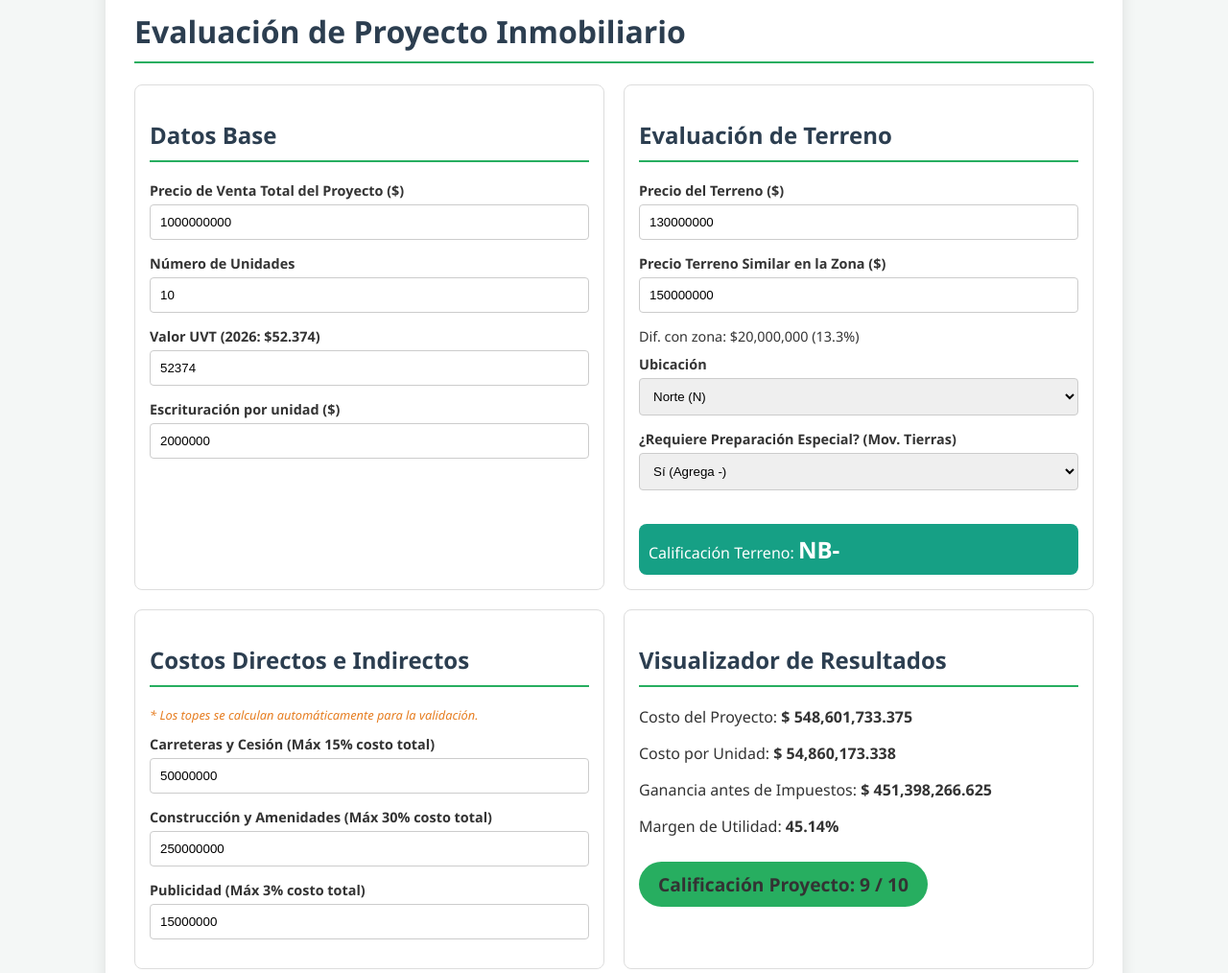
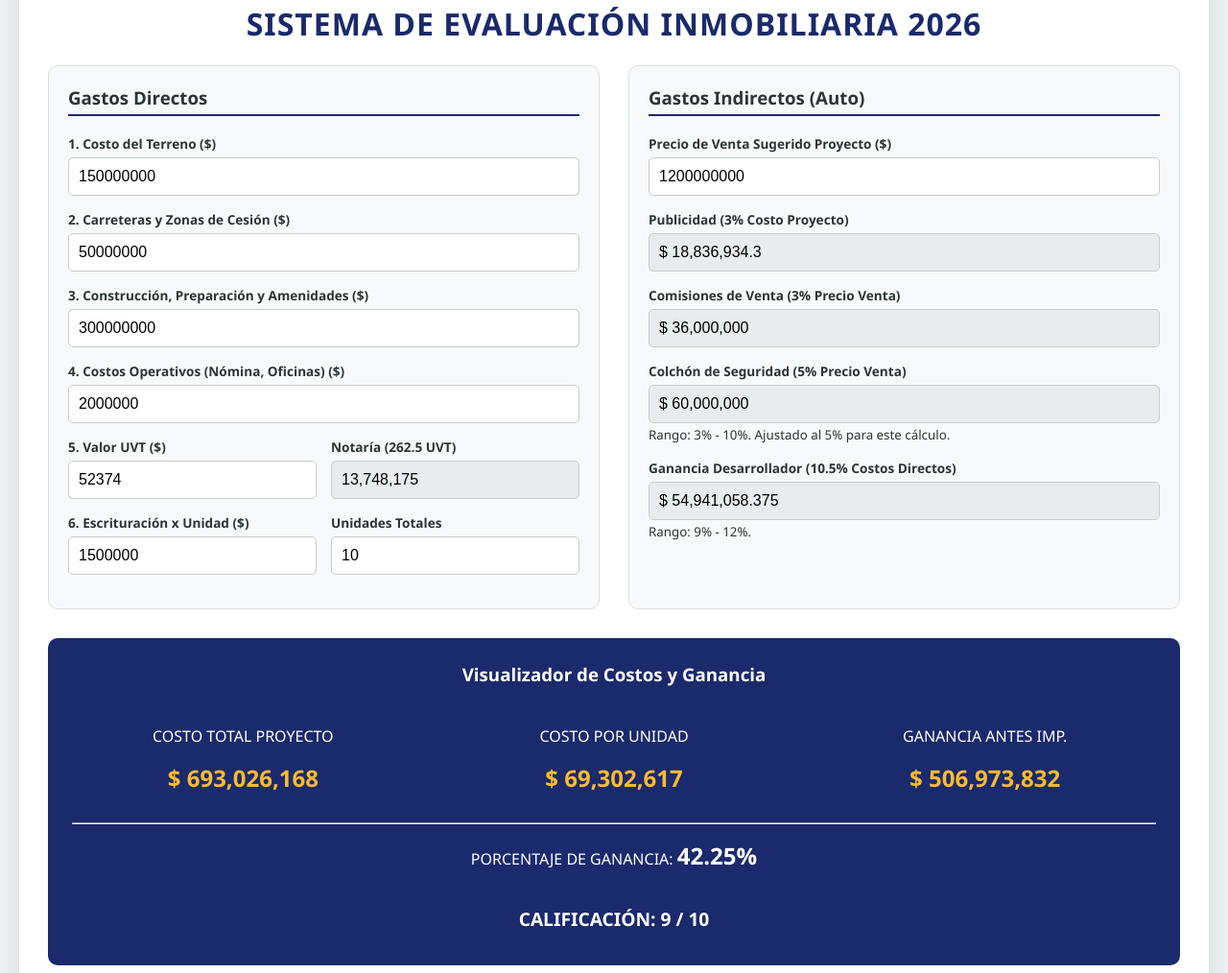
Before and after one commit to frontado-lgtm/Desarrollo-inmobiliario, a plain HTML site: page index.html in a window 1280 px wide. Shown: the part 68-1082 px from the top of the page at 96% size. Drawn offline with Linux system fonts and the light colour scheme.

Commit message:
Update index.html

```diff
--- a/index.html
+++ b/index.html
@@ -3,154 +3,231 @@
 <head>
     <meta charset="UTF-8">
     <meta name="viewport" content="width=device-width, initial-scale=1.0">
-    <title>Evaluador de Proyectos Inmobiliarios 2026</title>
+    <title>Evaluador Inmobiliario Pro 2026</title>
     <style>
         :root {
-            --primary: #2c3e50;
-            --secondary: #27ae60;
-            --accent: #e67e22;
-            --bg: #f4f7f6;
+            --primary: #1a2a6c;
+            --secondary: #b21f1f;
+            --accent: #fdbb2d;
+            --light: #f8f9fa;
+            --dark: #2d3436;
         }
-        body { font-family: 'Segoe UI', Tahoma, Geneva, Verdana, sans-serif; background: var(--bg); padding: 20px; color: #333; }
-        .container { max-width: 1000px; margin: auto; background: white; padding: 30px; border-radius: 12px; box-shadow: 0 5px 15px rgba(0,0,0,0.1); }
-        h1, h2 { color: var(--primary); border-bottom: 2px solid var(--secondary); padding-bottom: 10px; }
-        .grid { display: grid; grid-template-columns: 1fr 1fr; gap: 20px; }
-        .section { background: #fff; padding: 15px; border: 1px solid #ddd; border-radius: 8px; }
-        label { display: block; margin-bottom: 5px; font-weight: bold; font-size: 0.9em; }
-        input, select { width: 100%; padding: 10px; margin-bottom: 15px; border: 1px solid #ccc; border-radius: 4px; box-sizing: border-box; }
-        .result-box { background: var(--primary); color: white; padding: 20px; border-radius: 8px; margin-top: 20px; }
-        .badge { display: inline-block; padding: 10px 20px; border-radius: 50px; font-weight: bold; font-size: 1.2em; margin-top: 10px; }
-        .score-10 { background: #27ae60; }
-        .score-low { background: #c0392b; }
-        .warning { color: #e67e22; font-size: 0.8em; font-style: italic; }
+        body { font-family: 'Segoe UI', Roboto, sans-serif; background: #eef2f3; margin: 0; padding: 20px; color: var(--dark); }
+        .container { max-width: 1200px; margin: auto; background: white; padding: 30px; border-radius: 15px; box-shadow: 0 10px 30px rgba(0,0,0,0.1); }
+
+        h1, h2 { text-align: center; color: var(--primary); text-transform: uppercase; letter-spacing: 1px; }
+        h3 { border-bottom: 2px solid var(--primary); padding-bottom: 5px; margin-top: 0; }
+
+        /* Layout Grid */
+        .main-grid { display: grid; grid-template-columns: 1fr 1fr; gap: 30px; margin-bottom: 30px; }
+        .section { background: var(--light); padding: 20px; border-radius: 10px; border: 1px solid #ddd; }
+
+        .visualizador-central { grid-column: 1 / span 2; background: var(--primary); color: white; padding: 25px; border-radius: 10px; text-align: center; }
+
+        /* Form Elements */
+        .input-group { margin-bottom: 15px; }
+        label { display: block; font-weight: bold; margin-bottom: 5px; font-size: 0.85em; }
+        input, select { width: 100%; padding: 10px; border: 1px solid #ccc; border-radius: 5px; box-sizing: border-box; font-size: 1em; }
+        input:read-only { background: #e9ecef; cursor: not-allowed; }
+
+        /* Evaluation Style */
+        .terreno-section { margin-top: 40px; border-top: 3px dashed #ccc; padding-top: 30px; }
+        .res-destacado { font-size: 1.5em; font-weight: bold; color: var(--accent); }
+        .badge { display: inline-block; padding: 10px 25px; border-radius: 50px; font-size: 1.2em; font-weight: bold; margin-top: 10px; }
+        .nota-alta { background: #27ae60; color: white; }
+        .nota-baja { background: #c0392b; color: white; }
+
+        .flex-row { display: flex; gap: 15px; align-items: center; }
+        .flex-row div { flex: 1; }
     </style>
 </head>
 <body>
 
 <div class="container">
-    <h1>Evaluación de Proyecto Inmobiliario</h1>
+    <h1>Sistema de Evaluación Inmobiliaria 2026</h1>
 
-    <div class="grid">
+    <div class="main-grid">
         <div class="section">
-            <h2>Datos Base</h2>
-            <label>Precio de Venta Total del Proyecto ($)</label>
-            <input type="number" id="precioVentaTotal" value="1000000000" oninput="calcular()">
-
-            <label>Número de Unidades</label>
+            <h3>Gastos Directos</h3>
+            <div class="input-group">
+                <label>1. Costo del Terreno ($)</label>
+                <input type="number" id="costoTerreno" value="150000000" oninput="calcular()">
+            </div>
+            <div class="input-group">
+                <label>2. Carreteras y Zonas de Cesión ($)</label>
+                <input type="number" id="costoCarreteras" value="50000000" oninput="calcular()">
+            </div>
+            <div class="input-group">
+                <label>3. Construcción, Preparación y Amenidades ($)</label>
+                <input type="number" id="costoConstruccion" value="300000000" oninput="calcular()">
+            </div>
+            <div class="input-group">
+                <label>4. Costos Operativos (Nómina, Oficinas) ($)</label>
+                <input type="number" id="costoOperativo" value="2000000" oninput="calcular()">
+            </div>
+            <div class="input-group">
+                <div class="flex-row">
+                    <div>
+                        <label>5. Valor UVT ($)</label>
+                        <input type="number" id="valorUVT" value="52374" oninput="calcular()">
+                    </div>
+                    <div>
+                        <label>Notaría (262.5 UVT)</label>
+                        <input type="text" id="costoNotarial" readonly>
+                    </div>
+                </div>
+            </div>
+            <div class="input-group">
+                <div class="flex-row">
+                    <div>
+                        <label>6. Escrituración x Unidad ($)</label>
+                        <input type="number" id="escrituracionUnidad" value="1500000" oninput="calcular()">
+                    </div>
+                    <div>
+                        <label>Unidades Totales</label>
                         <input type="number" id="numUnidades" value="10" oninput="calcular()">
-
-            <label>Valor UVT (2026: $52.374)</label>
-            <input type="number" id="valorUVT" value="52374" oninput="calcular()">
-
-            <label>Escrituración por unidad ($)</label>
-            <input type="number" id="escrituracionUnidad" value="2000000" oninput="calcular()">
+                    </div>
+                </div>
+            </div>
         </div>
 
         <div class="section">
+            <h3>Gastos Indirectos (Auto)</h3>
+            <div class="input-group">
+                <label>Precio de Venta Sugerido Proyecto ($)</label>
+                <input type="number" id="precioVentaTotal" value="1200000000" oninput="calcular()">
+            </div>
+            <div class="input-group">
+                <label>Publicidad (3% Costo Proyecto)</label>
+                <input type="text" id="autoPublicidad" readonly>
+            </div>
+            <div class="input-group">
+                <label>Comisiones de Venta (3% Precio Venta)</label>
+                <input type="text" id="autoComisiones" readonly>
+            </div>
+            <div class="input-group">
+                <label>Colchón de Seguridad (5% Precio Venta)</label>
+                <input type="text" id="autoColchon" readonly>
+                <small>Rango: 3% - 10%. Ajustado al 5% para este cálculo.</small>
+            </div>
+            <div class="input-group">
+                <label>Ganancia Desarrollador (10.5% Costos Directos)</label>
+                <input type="text" id="autoGananciaDes" readonly>
+                <small>Rango: 9% - 12%.</small>
+            </div>
+        </div>
+
+        <div class="visualizador-central">
+            <h3>Visualizador de Costos y Ganancia</h3>
+            <div class="main-grid" style="grid-template-columns: repeat(3, 1fr); background: none; border: none;">
+                <div>
+                    <p>COSTO TOTAL PROYECTO</p>
+                    <div id="resCostoTotal" class="res-destacado">$ 0</div>
+                </div>
+                <div>
+                    <p>COSTO POR UNIDAD</p>
+                    <div id="resCostoUnidad" class="res-destacado">$ 0</div>
+                </div>
+                <div>
+                    <p>GANANCIA ANTES IMP.</p>
+                    <div id="resGananciaAbs" class="res-destacado">$ 0</div>
+                </div>
+            </div>
+            <hr>
+            <p>PORCENTAJE DE GANANCIA: <span id="resMargenPct" style="font-size: 1.5em; font-weight: bold;">0%</span></p>
+            <div id="puntuacionFinal" class="badge">Calificación: -</div>
+        </div>
+    </div>
+
+    <div class="terreno-section">
         <h2>Evaluación de Terreno</h2>
-            <label>Precio del Terreno ($)</label>
-            <input type="number" id="costoTerreno" value="130000000" oninput="calcular()">
+        <div class="main-grid">
+            <div class="section">
+                <div class="input-group">
+                    <label>Precio Venta de este Terreno ($)</label>
+                    <input type="number" id="terrenoActual" oninput="calcular()">
+                </div>
+                <div class="input-group">
+                    <label>Precio Lote Similar en Zona ($)</label>
+                    <input type="number" id="terrenoReferencia" oninput="calcular()">
+                </div>
+                <div id="diffTerreno" style="background: #fff; padding: 10px; border-radius: 5px; font-weight: bold;">
+                    Diferencia: $0 (0%)
+                </div>
+            </div>
 
-            <label>Precio Terreno Similar en la Zona ($)</label>
-            <input type="number" id="costoTerrenoSimilar" value="150000000" oninput="calcular()">
-
-            <div id="diffTerreno" style="font-size: 0.9em; margin-bottom: 10px;"></div>
-
+            <div class="section">
+                <div class="input-group">
                     <label>Ubicación</label>
                     <select id="ubicacion" onchange="calcular()">
                         <option value="N">Norte (N)</option>
                         <option value="C">Centro (C)</option>
                         <option value="S">Sur (S)</option>
                     </select>
-
-            <label>¿Requiere Preparación Especial? (Mov. Tierras)</label>
+                </div>
+                <div class="input-group">
+                    <label>¿Requiere Preparación Especial de Terreno?</label>
                     <select id="preparacion" onchange="calcular()">
-                <option value="-">Sí (Agrega -)</option>
-                <option value="+">No (Agrega +)</option>
+                        <option value="-">Sí (Afecta negativo -)</option>
+                        <option value="+">No (Afecta positivo +)</option>
                     </select>
-
-            <div class="result-box" style="padding:10px; background:#16a085;">
-                Calificación Terreno: <span id="califLetras" style="font-weight:bold; font-size:1.5em;">---</span>
+                </div>
+                <div style="text-align: center;">
+                    <label>CALIFICACIÓN FINAL TERRENO</label>
+                    <div id="notaLetras" style="font-size: 3em; color: var(--primary); font-weight: 900;">---</div>
                 </div>
             </div>
-    </div>
-
-    <div class="grid" style="margin-top:20px;">
-        <div class="section">
-            <h2>Costos Directos e Indirectos</h2>
-            <p class="warning">* Los topes se calculan automáticamente para la validación.</p>
-
-            <label>Carreteras y Cesión (Máx 15% costo total)</label>
-            <input type="number" id="costoCarreteras" value="50000000" oninput="calcular()">
-
-            <label>Construcción y Amenidades (Máx 30% costo total)</label>
-            <input type="number" id="costoConstruccion" value="250000000" oninput="calcular()">
-
-            <label>Publicidad (Máx 3% costo total)</label>
-            <input type="number" id="costoPublicidad" value="15000000" oninput="calcular()">
-        </div>
-
-        <div class="section" id="resultados">
-            <h2>Visualizador de Resultados</h2>
-            <p>Costo del Proyecto: <b id="resCostoTotal">$0</b></p>
-            <p>Costo por Unidad: <b id="resCostoUnidad">$0</b></p>
-            <p>Ganancia antes de Impuestos: <b id="resGanancia">$0</b></p>
-            <p>Margen de Utilidad: <b id="resMargen">0%</b></p>
-
-            <div id="puntuacionFinal" class="badge">Nota: 0 / 10</div>
         </div>
     </div>
 </div>
 
 <script>
 function calcular() {
-    // 1. Obtención de valores básicos
+    // --- VARIABLES DE ENTRADA ---
     const ventaTotal = parseFloat(document.getElementById('precioVentaTotal').value) || 0;
-    const unidades = parseFloat(document.getElementById('numUnidades').value) || 1;
+    const numUnidades = parseFloat(document.getElementById('numUnidades').value) || 1;
     const uvt = parseFloat(document.getElementById('valorUVT').value) || 0;
-    const terreno = parseFloat(document.getElementById('costoTerreno').value) || 0;
-    const terrenoSimilar = parseFloat(document.getElementById('costoTerrenoSimilar').value) || 0;
-    const escrituracionUnidad = parseFloat(document.getElementById('escrituracionUnidad').value) || 0;
 
-    // 2. Costos Directos e Indirectos fijos por fórmula
-    const costoOperativo = ventaTotal * 0.002; // 0.2%
-    const costoNotarial = 262.5 * uvt;
-    const costoEscrituracionTotal = (escrituracionUnidad / 2) * unidades;
+    // Costos Directos
+    const cTerreno = parseFloat(document.getElementById('costoTerreno').value) || 0;
+    const cCarreteras = parseFloat(document.getElementById('costoCarreteras').value) || 0;
+    const cConstruccion = parseFloat(document.getElementById('costoConstruccion').value) || 0;
+    const cOperativo = parseFloat(document.getElementById('costoOperativo').value) || 0;
+    const cNotarial = 262.5 * uvt;
+    const cEscrituracionTotal = (parseFloat(document.getElementById('escrituracionUnidad').value) || 0) / 2 * numUnidades;
+
+    document.getElementById('costoNotarial').value = cNotarial.toLocaleString();
+
+    const totalDirectos = cTerreno + cCarreteras + cConstruccion + cOperativo + cNotarial + cEscrituracionTotal;
+
+    // --- CÁLCULOS INDIRECTOS (Recursivos básicos) ---
+    // Publicidad es 3% del costo proyecto. Para evitar bucle infinito, usamos una aproximación
+    // del costo total basada en directos o calculamos sobre la marcha.
     const comisionesVenta = ventaTotal * 0.03;
+    const colchon = ventaTotal * 0.05; // 5% como valor medio
+    const gananciaDesarrollador = totalDirectos * 0.105; // 10.5% como valor medio
 
-    // Costos variables ingresados
-    const carreteras = parseFloat(document.getElementById('costoCarreteras').value) || 0;
-    const construccion = parseFloat(document.getElementById('costoConstruccion').value) || 0;
-    const publicidad = parseFloat(document.getElementById('costoPublicidad').value) || 0;
+    // Estimación de Publicidad (Costo Proyecto aprox = Directos * 1.2)
+    const publicidad = (totalDirectos * 1.2) * 0.03;
 
-    // Suma temporal para calcular ganancia desarrollador (sobre costos directos)
-    // Costos Directos = Terreno + Carreteras + Construcción + Operativos + Notarial + Escrituración
-    const totalDirectos = terreno + carreteras + construccion + costoOperativo + costoNotarial + costoEscrituracionTotal;
-    const gananciaDesarrollador = totalDirectos * 0.105; // Promedio entre 9% y 12% para el cálculo
+    const costoProyecto = totalDirectos + publicidad + comisionesVenta + colchon + gananciaDesarrollador;
 
-    const costoProyecto = totalDirectos + publicidad + comisionesVenta + gananciaDesarrollador;
+    // Llenar campos indirectos
+    document.getElementById('autoPublicidad').value = `$ ${publicidad.toLocaleString()}`;
+    document.getElementById('autoComisiones').value = `$ ${comisionesVenta.toLocaleString()}`;
+    document.getElementById('autoColchon').value = `$ ${colchon.toLocaleString()}`;
+    document.getElementById('autoGananciaDes').value = `$ ${gananciaDesarrollador.toLocaleString()}`;
 
-    // 3. Cálculos de Terreno (Diferencia)
-    const diffPrecio = terrenoSimilar - terreno;
-    const diffPorcentaje = (terrenoSimilar !== 0) ? (diffPrecio / terrenoSimilar) * 100 : 0;
-    document.getElementById('diffTerreno').innerHTML = `Dif. con zona: $${diffPrecio.toLocaleString()} (${diffPorcentaje.toFixed(1)}%)`;
+    // --- VISUALIZADOR ---
+    const gananciaAbs = ventaTotal - costoProyecto;
+    const margenPct = (ventaTotal > 0) ? (gananciaAbs / ventaTotal) * 100 : 0;
 
-    // 4. Calificación de Viabilidad Terreno
-    let viabilidad = "";
-    const pctTerrenoSobreCosto = (terreno / costoProyecto) * 100;
+    document.getElementById('resCostoTotal').innerText = `$ ${Math.round(costoProyecto).toLocaleString()}`;
+    document.getElementById('resCostoUnidad').innerText = `$ ${Math.round(costoProyecto/numUnidades).toLocaleString()}`;
+    document.getElementById('resGananciaAbs').innerText = `$ ${Math.round(gananciaAbs).toLocaleString()}`;
+    document.getElementById('resMargenPct').innerText = `${margenPct.toFixed(2)}%`;
 
-    if (pctTerrenoSobreCosto < 12) viabilidad = "AAA";
-    else if (pctTerrenoSobreCosto >= 12 && pctTerrenoSobreCosto < 15) viabilidad = "AA";
-    else if (pctTerrenoSobreCosto === 15) viabilidad = "A";
-    else viabilidad = "B";
-
-    const califFinalTerreno = document.getElementById('ubicacion').value + viabilidad + document.getElementById('preparacion').value;
-    document.getElementById('califLetras').innerText = califFinalTerreno;
-
-    // 5. Ganancias y Calificación Final del Proyecto
-    const gananciaAntesImp = ventaTotal - costoProyecto;
-    const margenPct = (gananciaAntesImp / ventaTotal) * 100;
-
+    // --- CALIFICACIÓN PROYECTO (1-10) ---
     let nota = 1;
     if (margenPct >= 50) nota = 10;
     else if (margenPct >= 40) nota = 9;
@@ -161,20 +238,35 @@ function calcular() {
     else if (margenPct >= 15) nota = 4;
     else if (margenPct >= 10) nota = 3;
     else if (margenPct >= 5) nota = 2;
-    else nota = 1;
-
-    // 6. Mostrar Resultados
-    document.getElementById('resCostoTotal').innerText = `$ ${costoProyecto.toLocaleString()}`;
-    document.getElementById('resCostoUnidad').innerText = `$ ${(costoProyecto / unidades).toLocaleString()}`;
-    document.getElementById('resGanancia').innerText = `$ ${gananciaAntesImp.toLocaleString()}`;
-    document.getElementById('resMargen').innerText = `${margenPct.toFixed(2)}%`;
 
     const divNota = document.getElementById('puntuacionFinal');
-    divNota.innerText = `Calificación Proyecto: ${nota} / 10`;
-    divNota.className = "badge " + (nota >= 7 ? "score-10" : "score-low");
+    divNota.innerText = `CALIFICACIÓN: ${nota} / 10`;
+    divNota.className = `badge ${nota >= 7 ? 'nota alta' : 'nota-baja'}`;
+
+    // --- EVALUACIÓN DE TERRENO ---
+    const tActual = parseFloat(document.getElementById('terrenoActual').value) || 0;
+    const tRef = parseFloat(document.getElementById('terrenoReferencia').value) || 0;
+
+    if (tRef > 0) {
+        const dPesos = tRef - tActual;
+        const dPct = (dPesos / tRef) * 100;
+        document.getElementById('diffTerreno').innerText = `Diferencia: $${dPesos.toLocaleString()} (${dPct.toFixed(1)}%)`;
     }
 
-// Ejecutar al cargar
+    // Viabilidad Terreno
+    let viabilidad = "B";
+    const pctTerreno = (cTerreno / costoProyecto) * 100;
+
+    if (pctTerreno < 12) viabilidad = "AAA";
+    else if (pctTerreno >= 12 && pctTerreno < 15) viabilidad = "AA";
+    else if (pctTerreno === 15) viabilidad = "A";
+    else viabilidad = "B";
+
+    const notaFinalTerreno = document.getElementById('ubicacion').value + viabilidad + document.getElementById('preparacion').value;
+    document.getElementById('notaLetras').innerText = notaFinalTerreno;
+}
+
+// Iniciar cálculo
 calcular();
 </script>
 
```
Lines whose indentation alone changed are shown as unchanged.
